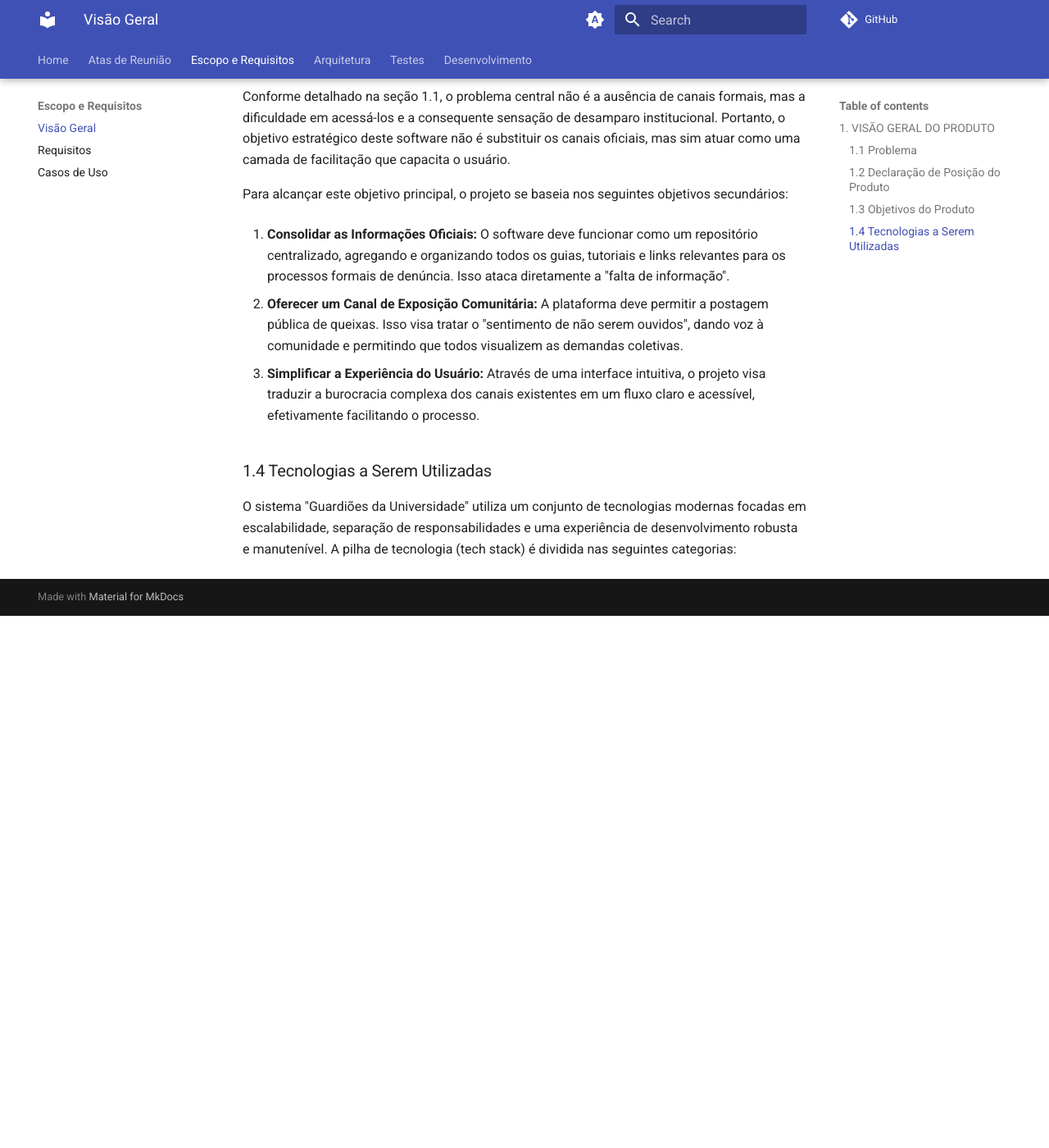
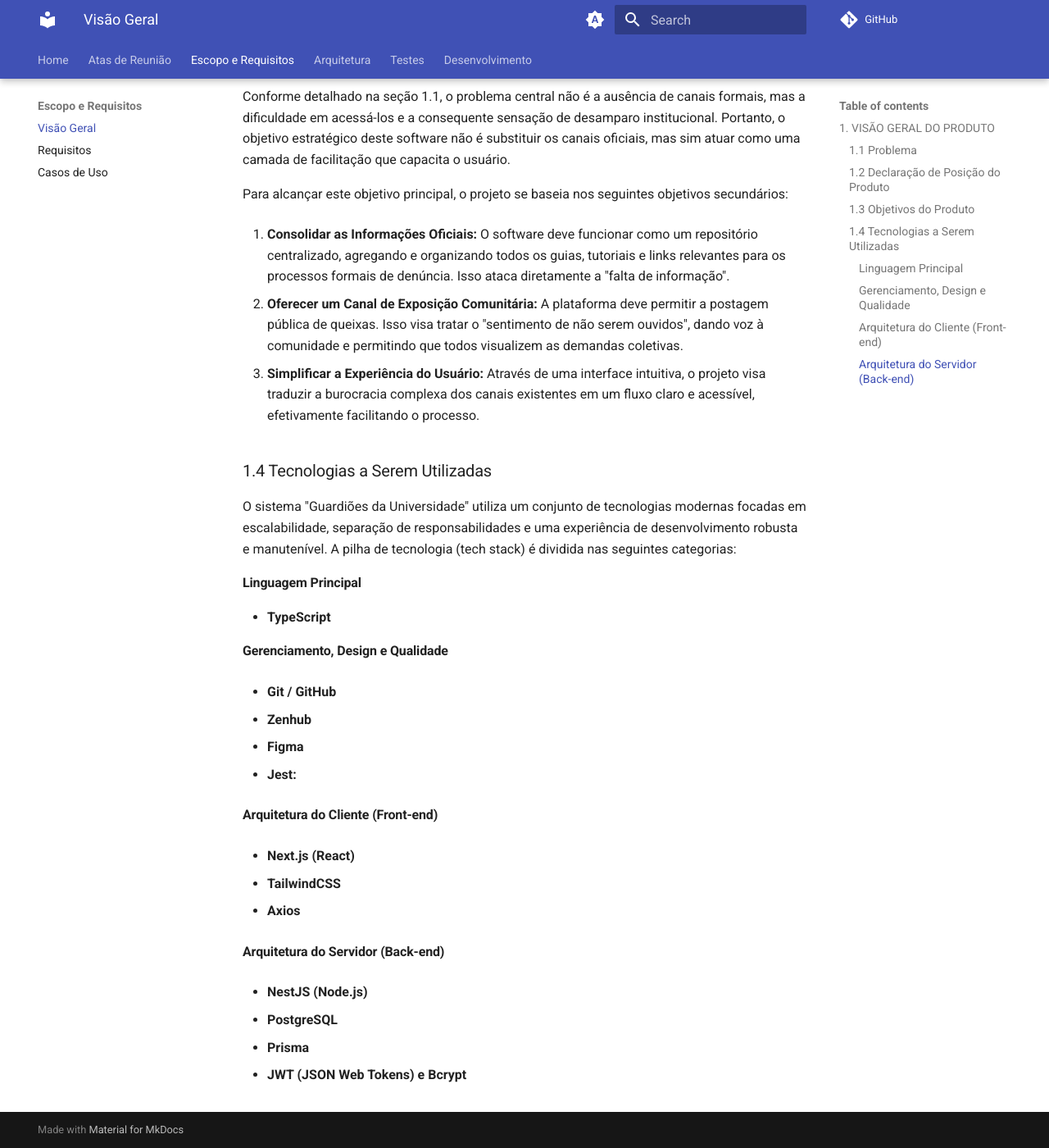
Before and after one commit to fga-eps-mds/2025.2-Valhalla-Docs, an MkDocs documentation site: the page built from docs/escopo-requisitos/geral.md, in a window 1280 px wide and 1400 px high, scrolled down 2572 px. Shown: the whole window at 82% size. Built offline with MkDocs 1.6.1 and Material for MkDocs 9.7.7, drawn with Linux system fonts in a browser that asks for light colours; comment, search, counter and statistics services are not loaded; before the commit the page ends 3323 px from its top, so only the background shows below that.

Commit message:
doc - lista tecnologias/ferramentas utilizadas na seção 1.4 (visão geral do produto)

```diff
--- a/docs/escopo-requisitos/geral.md
+++ b/docs/escopo-requisitos/geral.md
@@ -62,3 +62,35 @@ Para alcançar este objetivo principal, o projeto se baseia nos seguintes objeti
 ### 1.4 Tecnologias a Serem Utilizadas
 
 O sistema "Guardiões da Universidade" utiliza um conjunto de tecnologias modernas focadas em escalabilidade, separação de responsabilidades e uma experiência de desenvolvimento robusta e manutenível. A pilha de tecnologia (tech stack) é dividida nas seguintes categorias:
+
+#### Linguagem Principal
+
+* **TypeScript**
+
+#### Gerenciamento, Design e Qualidade
+
+* **Git / GitHub**
+
+* **Zenhub**
+
+* **Figma**
+
+* **Jest:**
+
+#### Arquitetura do Cliente (Front-end)
+
+* **Next.js (React)**
+
+* **TailwindCSS**
+
+* **Axios**
+
+#### Arquitetura do Servidor (Back-end)
+
+* **NestJS (Node.js)**
+
+* **PostgreSQL**
+
+* **Prisma**
+
+* **JWT (JSON Web Tokens) e Bcrypt**
```
